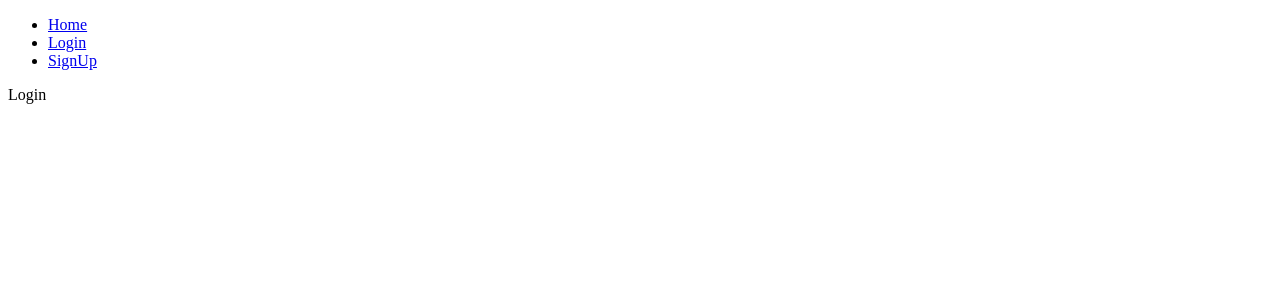
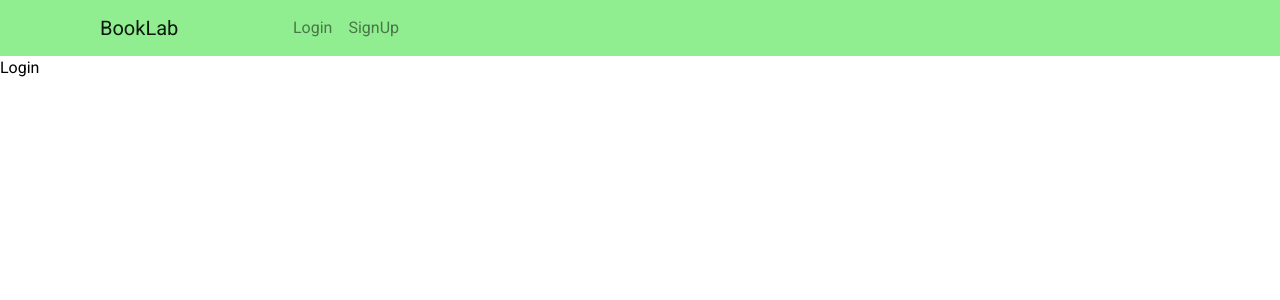
Before and after one commit to vitalii-karpiv/booklab-frontend, a React (Create React App) app: page /login in a window 1280 px wide. Shown: the top 300 px of the page. Built offline with nearby package versions, Linux system fonts and the light colour scheme.

Commit message:
app and auth layouts

```diff
--- a/package.json
+++ b/package.json
@@ -6,7 +6,9 @@
     "@testing-library/jest-dom": "^5.12.0",
     "@testing-library/react": "^11.2.6",
     "@testing-library/user-event": "^12.8.3",
+    "bootstrap": "^4.6.0",
     "react": "^17.0.2",
+    "react-bootstrap": "^1.5.2",
     "react-dom": "^17.0.2",
     "react-router-dom": "^5.2.0",
     "react-scripts": "4.0.3",
--- a/public/index.html
+++ b/public/index.html
@@ -15,6 +15,8 @@
       user's mobile device or desktop. See https://developers.google.com/web/fundamentals/web-app-manifest/
     -->
     <link rel="manifest" href="%PUBLIC_URL%/manifest.json" />
+    <link rel="preconnect" href="https://fonts.gstatic.com">
+    <link href="https://fonts.googleapis.com/css2?family=Roboto:wght@300;400;500;700;900&display=swap" rel="stylesheet">
     <!--
       Notice the use of %PUBLIC_URL% in the tags above.
       It will be replaced with the URL of the `public` folder during the build.
--- a/src/App.js
+++ b/src/App.js
@@ -1,4 +1,5 @@
 import RootRouter from "./router/RootRouter";
+import "bootstrap/dist/css/bootstrap.min.css";
 
 function App() {
   return <RootRouter />;
--- /dev/null
+++ b/src/components/layouts/AppLayout.js
@@ -0,0 +1,29 @@
+import React from "react";
+import { Container, Navbar, Nav, Col } from "react-bootstrap";
+import { Link } from "react-router-dom";
+import paths from "../../router/paths";
+
+export default function AppLayout(props) {
+  const { children, onLogout } = props;
+  return (
+    <>
+      <Navbar style={{ background: "lightgreen" }} expand="sm">
+        <Container className="d-flex justify-content-between">
+          <Col sm={10} md={10} lg={2}>
+            <Navbar.Brand as={Link} to="/">
+              BookLab
+            </Navbar.Brand>
+          </Col>
+          <Col md={2}>
+            <Nav className="mr-auto d-flex">
+              <Nav.Link as={Link} to={paths.login} onClick={onLogout}>
+                Logout
+              </Nav.Link>
+            </Nav>
+          </Col>
+        </Container>
+      </Navbar>
+      {children}
+    </>
+  );
+}
--- /dev/null
+++ b/src/components/layouts/AuthLayout.js
@@ -0,0 +1,31 @@
+import { Container, Navbar, Nav, Col } from "react-bootstrap";
+import { Link } from "react-router-dom";
+import paths from "../../router/paths";
+
+export default function AuthLayout(props) {
+  const { children, onLogin } = props;
+  return (
+    <>
+      <Navbar style={{ background: "lightgreen" }} expand="sm">
+        <Container className="d-flex justify-content-between">
+          <Col sm={10} md={10} lg={2}>
+            <Navbar.Brand as={Link} to="/">
+              BookLab
+            </Navbar.Brand>
+          </Col>
+          <Col>
+            <Nav className="mr-auto d-flex">
+              <Nav.Link as={Link} to={paths.login} onClick={onLogin}>
+                Login
+              </Nav.Link>
+              <Nav.Link as={Link} to={paths.signup}>
+                SignUp
+              </Nav.Link>
+            </Nav>
+          </Col>
+        </Container>
+      </Navbar>
+      {children}
+    </>
+  );
+}
--- a/src/index.js
+++ b/src/index.js
@@ -2,13 +2,9 @@ import React from "react";
 import ReactDOM from "react-dom";
 import App from "./App";
 import reportWebVitals from "./reportWebVitals";
+import "./styles/index.css";
 
-ReactDOM.render(
-  <React.StrictMode>
-    <App />
-  </React.StrictMode>,
-  document.getElementById("root")
-);
+ReactDOM.render(<App />, document.getElementById("root"));
 
 // If you want to start measuring performance in your app, pass a function
 // to log results (for example: reportWebVitals(console.log))
--- a/src/router/RootRouter.js
+++ b/src/router/RootRouter.js
@@ -1,33 +1,83 @@
-import React from "react";
-import { BrowserRouter, Switch, Route, Link } from "react-router-dom";
+import React, { useState } from "react";
+import { BrowserRouter, Switch, Route, Redirect } from "react-router-dom";
+import AppLayout from "../components/layouts/AppLayout";
+import AuthLayout from "../components/layouts/AuthLayout";
 import Home from "../pages/Home";
 import Login from "../pages/Login";
 import SignUp from "../pages/SignUp";
+import paths from "./paths";
+
+const AppRoutes = [
+  {
+    path: paths.home,
+    exact: true,
+    Component: Home,
+  },
+  {
+    path: paths.profile,
+    exact: true,
+    Component: <h1>Profile</h1>,
+  },
+];
+
+const AuthRoutes = [
+  {
+    path: paths.login,
+    exact: true,
+    Component: Login,
+  },
+  {
+    path: paths.signup,
+    exact: true,
+    Component: SignUp,
+  },
+];
 
 export default function RootRouter() {
+  const [isLoggedIn, setIsLoggedIn] = useState(false);
+
+  const onLogin = () => {
+    setIsLoggedIn(true);
+  };
+  const onLogout = () => {
+    setIsLoggedIn(false);
+  };
+
   return (
     <BrowserRouter>
-      <div>
-        <nav>
-          <ul>
-            <li>
-              <Link to="/">Home</Link>
-            </li>
-            <li>
-              <Link to="/login">Login</Link>
-            </li>
-            <li>
-              <Link to="/signup">SignUp</Link>
-            </li>
-          </ul>
-        </nav>
-
-        <Switch>
-          <Route path="/" exact component={Home} />
-          <Route path="/login" exact component={Login} />
-          <Route path="/signup" exact component={SignUp} />
-        </Switch>
-      </div>
+      {isLoggedIn ? (
+        <AppLayout onLogout={onLogout}>
+          <Switch>
+            {AppRoutes.map(({ path, Component, exact }) => {
+              return (
+                <Route
+                  key={path}
+                  path={path}
+                  exact={exact}
+                  component={Component}
+                />
+              );
+            })}
+            <Redirect to={paths.home} />
+          </Switch>
+        </AppLayout>
+      ) : (
+        <AuthLayout onLogin={onLogin}>
+          <Switch>
+            {AuthRoutes.map(({ path, Component, exact }) => {
+              return (
+                <Route
+                  key={path}
+                  path={path}
+                  exact={exact}
+                  component={Component}
+                />
+              );
+            })}
+            <Redirect to={paths.login} />
+          </Switch>
+        </AuthLayout>
+      )}
     </BrowserRouter>
   );
 }
--- a/src/router/paths.js
+++ b/src/router/paths.js
@@ -0,0 +1,8 @@
+const paths = {
+  home: "/",
+  profile: "/profile",
+  login: "/login",
+  signup: "/signup",
+};
+
+export default paths;
--- /dev/null
+++ b/src/styles/index.css
@@ -0,0 +1,4 @@
+body {
+    color: black;
+    font-family: 'Roboto', sans-serif;
+}
```
Also changed, not shown: .eslintrc.js, 2 other files (tests, documents, lock files or other folders).
